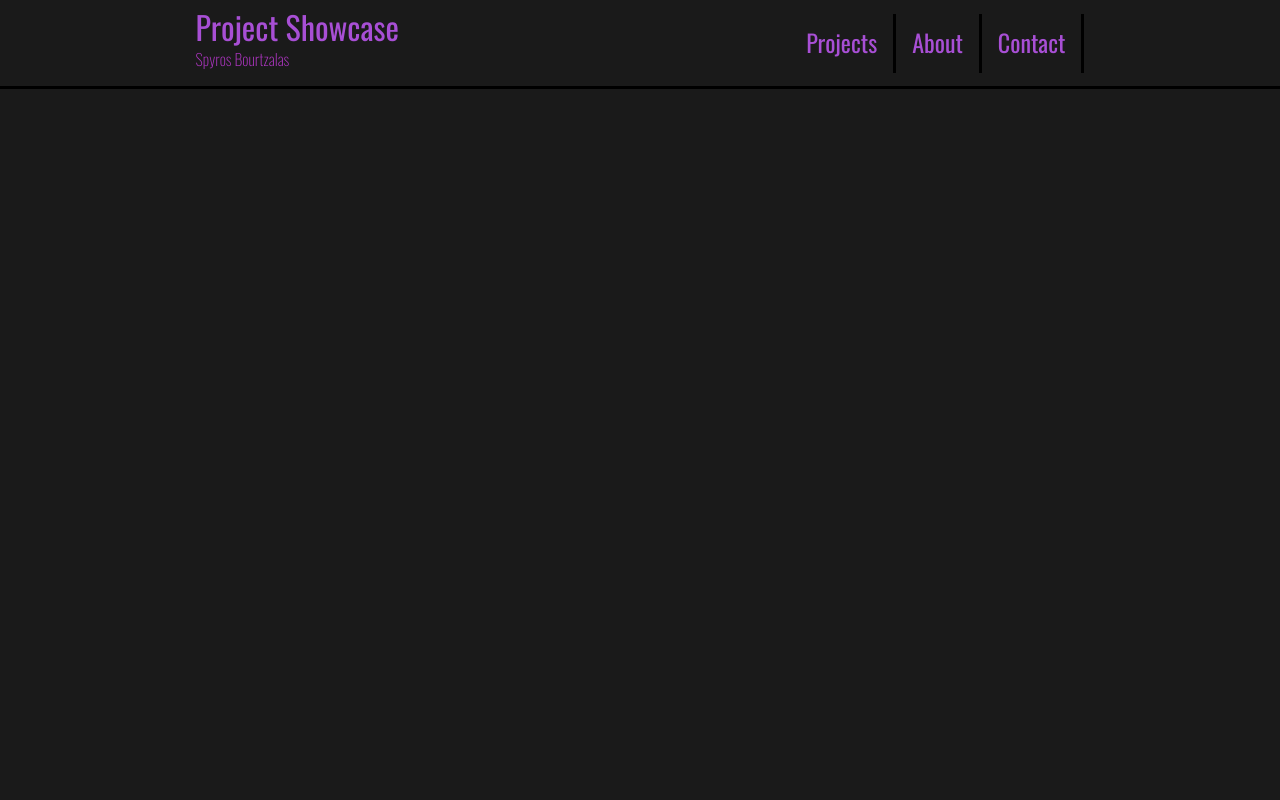
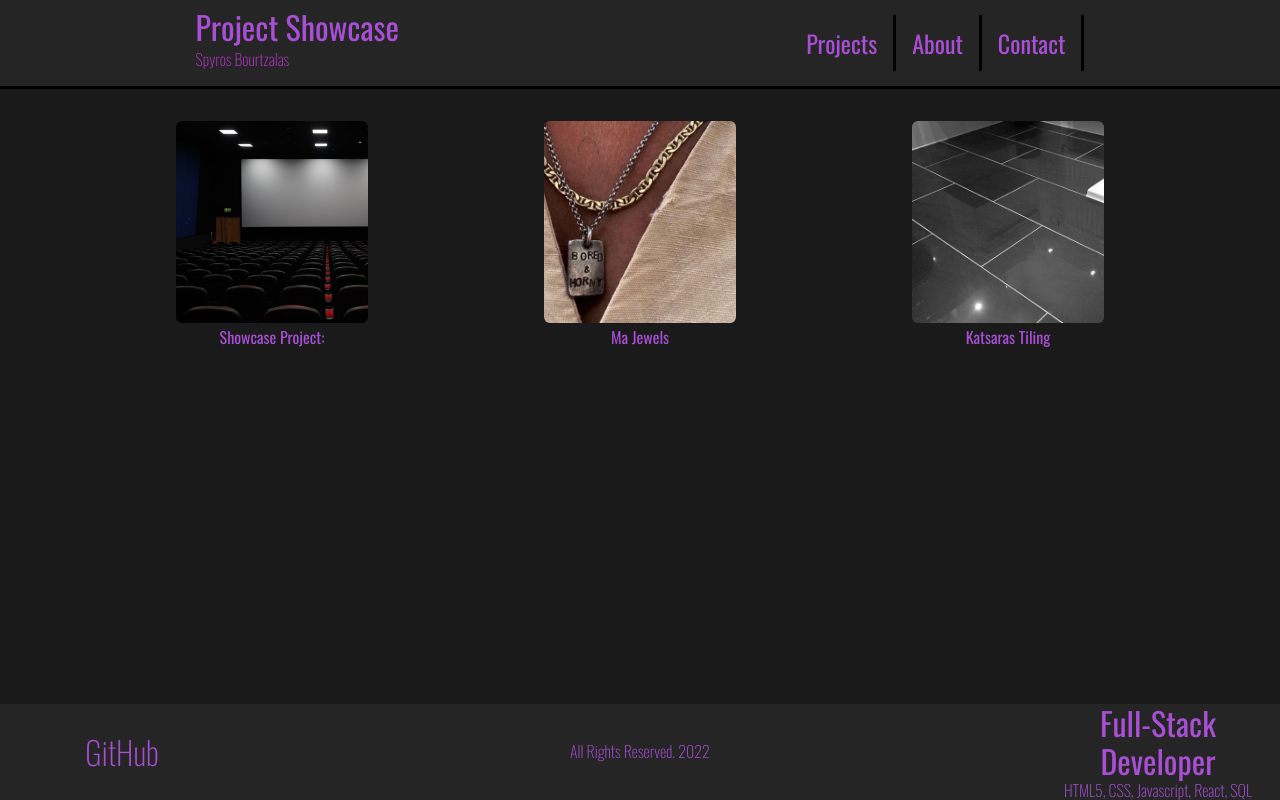
Before and after one commit to SpyrosBou/Showcase, a plain HTML site: page index.html in a window 1280 px wide. Drawn offline with nearby package versions, Linux system fonts and the light colour scheme.

Commit message:
Finishing homepage and styling touches

```diff
--- a/index.html
+++ b/index.html
@@ -14,6 +14,7 @@
     <title>Project Showcase</title>
 </head>
 <body>
+    <div class="content">
         <header>
             <div id="titleName">
                 <h1><a href="./index.html">Project Showcase</a></h1>
@@ -29,7 +30,34 @@
         </header>
 
         <main>
+            <div class="row-container">
+                <div class="row-item">
+                    <div class="row-image" id="showcase"></div>
+                    <p id="showcase-text">Showcase Project:</p>
+                </div>
+                <div class="row-item">
+                    <div class="row-image" id="majewels"></div>
+                    <p id="majewels-text">Ma Jewels</p>
+                </div>
+                <div class="row-item">
+                    <div class="row-image" id="tiling"></div>
+                    <p id="tiling-text">Katsaras Tiling</p>
+                </div>
+            </div>
+        </main>
 
-    </main>
+        <footer>
+            <div class="footer-item">
+                <a class="github" href="https://github.com/SpyrosBou">GitHub</a>
+            </div>
+            <div class="footer-item">
+                <p id="copyright">All Rights Reserved. 2022</p>
+            </div>
+            <div class="footer-item">
+                <p id="profession">Full-Stack Developer</p>
+                <p id="skills">HTML5, CSS, Javascript, React, SQL </p>
+            </div>
+        </footer>
+    </div>
 </body>
 </html>
--- a/style.css
+++ b/style.css
@@ -1,8 +1,20 @@
+*{
+    font-family: oswald;
+    color: #A84FD5;
+}
 
+html,body{
+    height: 100%;
+}
 
 body{
+    height: 100%;
     background-color: #1A1A1A;
+    display: flex;
+    flex-direction: column;
+    position: relative;
 }
+
 header{
     padding: 0.7rem 0;
     display:flex;
@@ -11,7 +23,7 @@ header{
     border-bottom: 3px solid black;
     z-index: 3;
     position: sticky;
-
+    background-color: rgb(37, 37, 37);
 }
 
 ul{
@@ -39,17 +51,106 @@ h2{
 a{
     font-family: oswald;
     font-weight: 400;
+    color: #A84FD5;
+    text-decoration: none;
 }
 
 #titleName{
     line-height: 2rem;
 }
 
-a{
-    color: #A84FD5;
-    text-decoration: none;
-}
-
 a:hover{
     color: #FA57FF;
 }
+
+.row-container{
+    display:flex;
+    justify-content: space-evenly;
+    align-items: center;
+    margin-top: 2rem;
+    width:auto;
+    height: 14rem;
+}
+
+.row-item{
+    border-radius: 3%;
+    display: flex;
+    flex-direction: column;
+    padding: none;
+    width: 15%;
+    height: 100%;
+    justify-content: space-between;
+    align-items: center;
+    text-align: center;
+}
+#showcase{
+    background-image: url(./Resources/showcase.jpeg);
+    background-size: cover;
+    background-repeat: no-repeat;
+}
+
+#majewels{
+    background-image: url(./Resources/majewels.png);
+    background-size: 100% 100%;
+    background-repeat: no-repeat;
+}
+
+#tiling{
+    background-image: url(./Resources/tiling.jpg);
+    background-size: cover;
+    background-repeat: no-repeat;
+}
+
+.row-image{
+    width: 100%;
+    height: 90%;
+    border-radius: 3%;
+}
+
+.row-image:hover{
+    box-shadow: 0px 0px 30px 5px #FA57FF;
+}
+
+
+footer{
+    position:fixed;
+    left: 0; right: 0; bottom: 0;
+    height: 4rem;
+    padding: 1rem;
+    display: flex;
+    flex-direction: row;
+    justify-content: space-between;
+    align-items: center;
+    line-height: 1.2;
+    background-color: rgb(37, 37, 37);
+}
+
+
+
+.footer-item{
+    height: 100%;
+    text-align: center;
+    width: 17%;
+    display: flex;
+    justify-content: center;
+    align-items: center;
+    flex-direction: column;
+}
+
+.github{
+    font-size: 2rem;
+    font-weight: 300;
+}
+
+#profession{
+    font-size: 2rem;
+    font-weight: 500;
+}
+
+#skills{
+    font-weight: 300;
+}
+
+#copyright{
+    font-weight: 300;
+}
```
Also changed, not shown: Resources/majewels.png (added), Resources/showcase.jpeg (added), Resources/tiling.jpg (added), 2 other files. Lines whose indentation alone changed are shown as unchanged.
